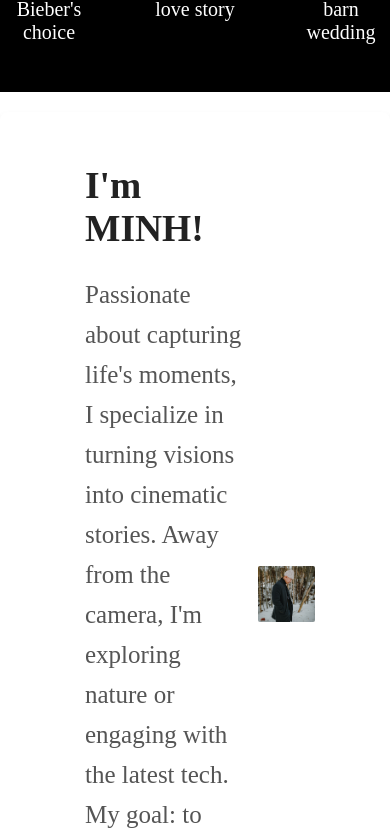
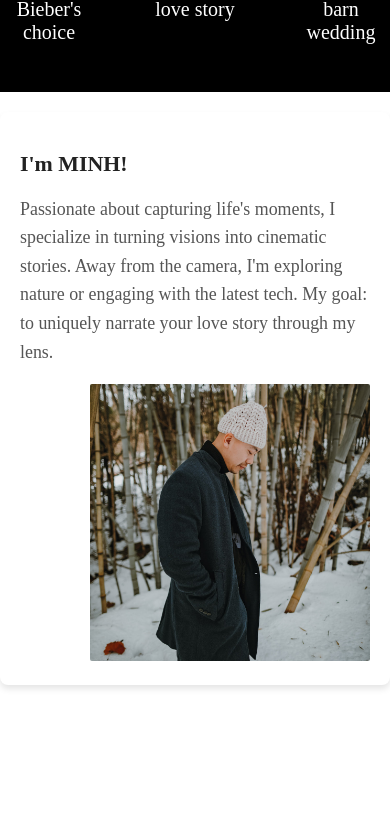
Before and after one commit to iphaminh/iphaminh, a React (Create React App) app: page / in a window 390 px wide. Shown: the part 1149-1984 px from the top of the page. After the commit the page ends 1854 px from the top, so only its background shows below. Built offline with nearby package versions, Linux system fonts and the light colour scheme; a web font is replaced by a local one.

Commit message:
update css on ABoutMe

```diff
--- a/src/components/AboutMe/AboutMe.css
+++ b/src/components/AboutMe/AboutMe.css
@@ -1,6 +1,7 @@
 /* AboutMe.css */
 .aboutMeContainer {
     display: flex;
+    flex-wrap: wrap;
     align-items: center;
     justify-content: space-between;
     background-color: #fff;
@@ -8,20 +9,21 @@
     margin: 20px 0;
     border-radius: 8px;
     box-shadow: 0 4px 6px rgba(0, 0, 0, 0.1);
-
   }
 
   .aboutMeContent {
-    max-width: 50%;
+    flex: 1;
     margin-left: 65px;
     font-family: 'Metal', serif;
-    font-size: 25px;
+    margin-right: 65px;
+    font-size: calc(16px + 0.5vw); /* scales with viewport width */
   }
 
   .aboutMeContent h2 {
     color: #222;
     margin-bottom: 15px;
     font-family: 'Metal', serif;
+    font-size: calc(20px + 0.6vw); /* scales with viewport width */
   }
 
   .aboutMeContent p {
@@ -30,13 +32,59 @@
   }
 
   .aboutMeImage {
-    max-width: 35%;
+    flex: 1;
     text-align: right;
     margin-right: 55px;
   }
 
   .aboutMeImage img {
-    max-width: 80%;
+    width: 80%;
     height: auto;
     border-radius: 2px;
   }
+
+  /* Responsive styles */
+  @media (max-width: 768px) {
+    .aboutMeContent, .aboutMeImage {
+      margin-left: 0;
+      margin-right: 0;
+      max-width: 100%;
+    }
+
+    .aboutMeContent {
+      font-size: calc(14px + 0.5vw); /* smaller base size for smaller viewport */
+    }
+
+    .aboutMeContent h2 {
+      font-size: calc(18px + 0.5vw); /* smaller base size for smaller viewport */
+    }
+  }
+
+  @media (max-width: 480px) {
+    .aboutMeContainer {
+        flex-direction: column;
+        }
+
+        .aboutMeContent, .aboutMeImage {
+        max-width: none;
+        margin: 0 auto; /* centers the content */
+        }
+
+        .aboutMeContent h2 {
+        font-size: calc(18px + 1vw); /* slightly larger size for very small viewports */
+        }
+
+        .aboutMeContent p {
+        font-size: calc(14px + 1vw); /* slightly larger size for very small viewports */
+        }
+
+        .aboutMeImage img {
+        max-width: 100%; /* make sure image is not larger than the container */
+        }
+        /* Larger screens */
+ @media (min-width: 1200px) {
+    .aboutMeImage img {
+      max-width: 30%; /* or any percentage that looks good on large screens */
+    }
+  }
+}
```
